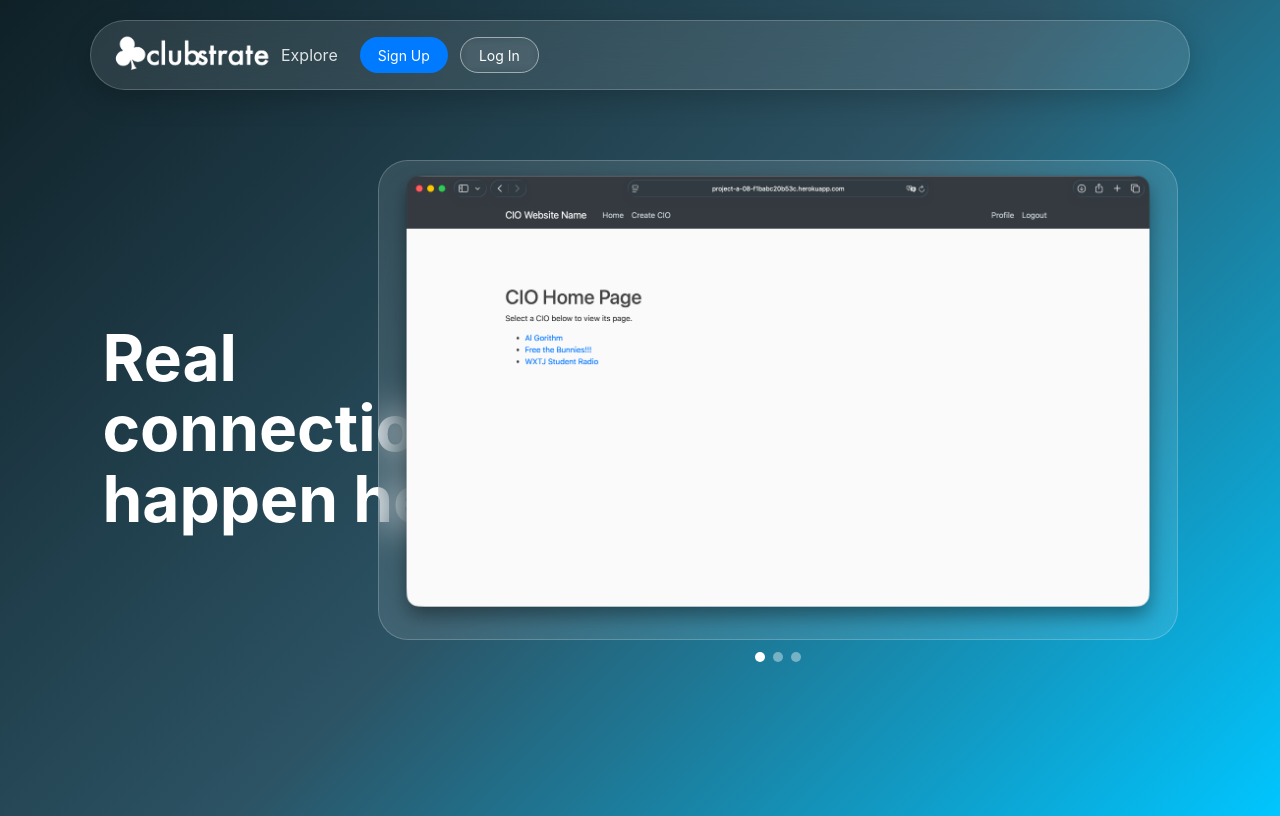
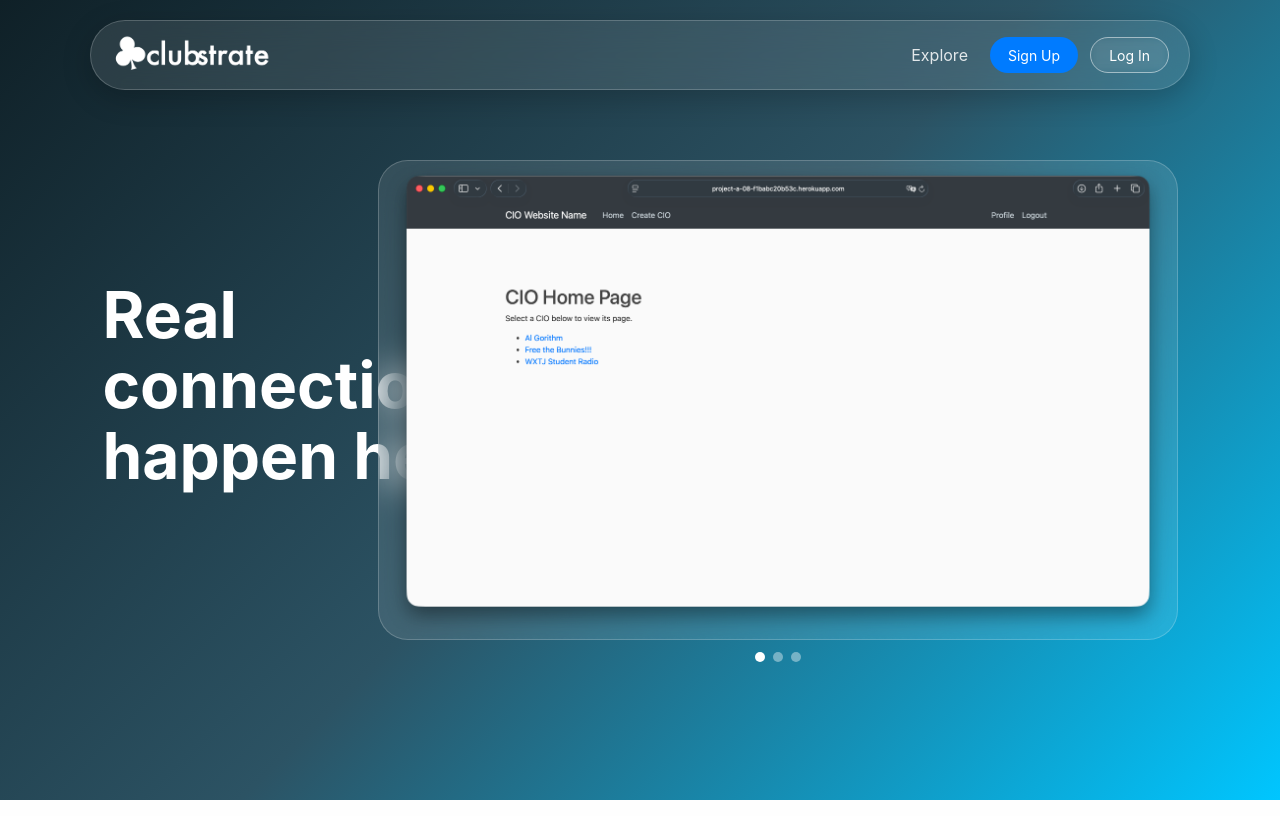
Before and after one commit to longknguyen/clubstrate, a Django app: template cios/templates/cios/landing.html in a window 1280 px wide. Run offline with Django 4.2, Linux system fonts and the light colour scheme; the template is opened without the code that fills it, so the values that code supplies are empty.

Commit message:
fix: flex box container content alignment

```diff
--- a/cios/static/cios/landing.css
+++ b/cios/static/cios/landing.css
@@ -1,4 +1,6 @@
 * {
+    margin: 0;
+    padding: 0;
     box-sizing: border-box;
     font-family: -apple-system, BlinkMacSystemFont, sans-serif;
 }
@@ -17,7 +19,7 @@ body {
     transform: translateX(-50%);
     width: 90%;
     max-width: 1100px;
-
+    justify-content: space-between;
     display: flex;
     align-items: center;
 
```
